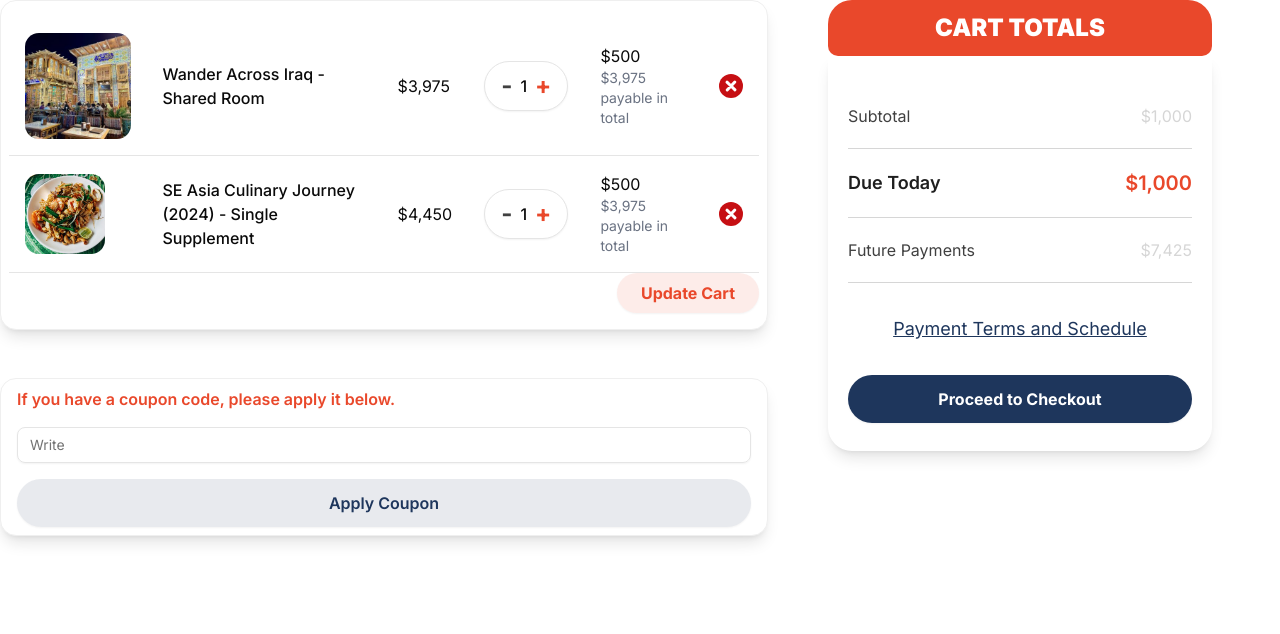
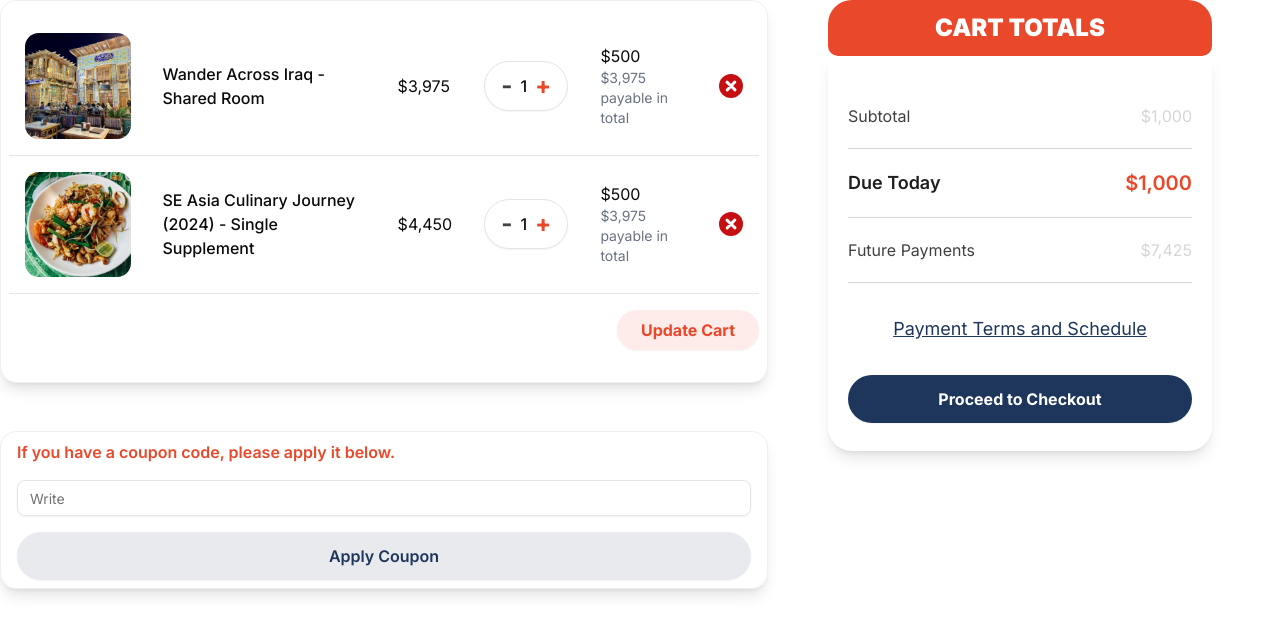
Before and after one commit to Ooozari/wandering-tour-app, a Next.js app: page /cart in a window 1280 px wide. Shown: the top 634 px of the page. Built offline with nearby package versions, Linux system fonts and the light colour scheme.

Commit message:
updated Cart

```diff
--- a/src/views/Cart.jsx
+++ b/src/views/Cart.jsx
@@ -20,24 +20,21 @@ function Cart() {
     return (
         <>
             <div className='flex md:flex-row flex-col gap-15'>
-
                 {/* Cart Table */}
                 <div className='w-full md:w-[60%] flex flex-col gap-12'>
-                    {/* Cart Table */}
-                    <div className='bg-White px-2 py-4 shadow-lg border-1 border-strokeLight rounded-2xl '>
+                    <div className='relative bg-White px-2 py-4 shadow-lg border border-strokeLight rounded-2xl'>
+                        {/* Table Scrollable */}
+                        <div className='overflow-x-auto'>
                             <table className="w-full border-collapse">
                                 <tbody>
-                                <tr className="overflow-x-auto w-full border-b">
+                                    <tr className="border-b">
                                         <td className="p-4">
-                                        <Image src={CartItem1} alt="Cart Item 1 Img" className="object-cover rounded-xl" />
+                                            <Image src={CartItem1} alt="Cart Item 1 Img" className="rounded-xl" />
                                         </td>
-
                                         <td className="p-4">
                                             <h3 className="font-medium">Wander Across Iraq - Shared Room</h3>
                                         </td>
-
                                         <td className="p-4">$3,975</td>
-
                                         <td className="p-4">
                                             <div className="flex-1 flex">
                                                 <Button variant="outline" className="w-full flex justify-between items-center">
@@ -47,78 +44,68 @@ function Cart() {
                                                 </Button>
                                             </div>
                                         </td>
-
                                         <td className="p-4">
                                             <p>$500</p>
                                             <p className="text-sm text-gray-500">$3,975 payable in total</p>
                                         </td>
-
-                                    <td className="p-4">
+                                        <td className="p-4 sticky right-0 bg-White">
                                             <CrossDelete />
                                         </td>
                                     </tr>
+
                                     <tr className="border-b">
                                         <td className="p-4">
-                                        <Image src={CartItem2} alt="Cart Item 2 Img" className="h-20 w-20 object-cover rounded-xl" />
+                                            <Image src={CartItem2} alt="Cart Item 2 Img" className="rounded-xl" />
                                         </td>
-
                                         <td className="p-4">
                                             <h3 className="font-medium">SE Asia Culinary Journey (2024) - Single Supplement</h3>
                                         </td>
-
                                         <td className="p-4">$4,450</td>
-
                                         <td className="p-4">
-                                        <div className="flex-1 flex">
-                                            <Button variant="outline" className="w-full flex justify-between items-center">
+                                            <div className="flex-1 flex items-center gap-2">
+                                                <Button variant="outline" sizeclassName="w-full flex">
                                                     <p onClick={handlepersonCounterDec} className='text-darkGrey text-2xl font-bold cursor-pointer'>-</p>
                                                     <p>{personCounter}</p>
-                                                <p onClick={handlepersonCounterInc} className='text-Secondary cursor-pointer text-2xl font-bold'>+</p>
+                                                    <p onClick={handlepersonCounterInc} className='text-Secondary text-2xl font-bold cursor-pointer'>+</p>
                                                 </Button>
                                             </div>
                                         </td>
-
                                         <td className="p-4">
                                             <p>$500</p>
                                             <p className="text-sm text-gray-500">$3,975 payable in total</p>
                                         </td>
-
-                                    <td className="p-4 cursor-pointer">
+                                        <td className="p-4 sticky right-0 bg-White">
                                             <CrossDelete className='cursor-pointer' />
                                         </td>
                                     </tr>
-                                <tr>
-                                    <td colSpan={6} className='text-right'>
-                                        <Button variant='lightSecondary' size='lg' className='font-bold'>Update Cart</Button>
-                                    </td>
-                                </tr>
-
-                                {/* Add more rows as needed */}
                                 </tbody>
                             </table>
-
                         </div>
 
-                    {/* Coupon */}
-                    <div className='py-2 px-4 bg-white shadow-lg border-1 border-strokeLight rounded-2xl flex flex-col gap-4'>
-                        <p className='text-Secondary font-semibold' >If you have a coupon code, please apply it below.</p>
-                        <Input type='text' placeholder="Write" className='py-2'/>
+                        {/* Sticky Update Cart Button (outside scroll) */}
+                        <div className='sticky right-0 bottom-0 flex justify-end bg-White py-4'>
+                            <Button variant='lightSecondary' size='lg' className='font-bold'>Update Cart</Button>
+                        </div>
+                    </div>
+
+
+                    {/* Coupon Section */}
+                    <div className='py-2 px-4 bg-white shadow-lg border border-strokeLight rounded-2xl flex flex-col gap-4'>
+                        <p className='text-Secondary font-semibold'>If you have a coupon code, please apply it below.</p>
+                        <Input type='text' placeholder="Write" />
                         <div>
-                            <Button variant='lightPrimary' className='w-full font-semibold text-[16px]' >Apply Coupon</Button>
+                            <Button variant='lightPrimary' className='w-full font-semibold text-[16px]'>Apply Coupon</Button>
                         </div>
                     </div>
                 </div>
 
                 {/* Cart Total */}
                 <div className='w-full md:w-[30%] rounded-t-3xl rounded-b-3xl'>
-                    {/* Top */}
-                    <div className=' flex items-center justify-center bg-Secondary rounded-t-3xl rounded-b-[10px] w-full'>
+                    <div className='flex items-center justify-center bg-Secondary rounded-t-3xl rounded-b-[10px] w-full'>
                         <h5 className='text-center text-White font-[900] py-3 text-2xl uppercase'>Cart Totals</h5>
                     </div>
 
-                    {/* text */}
                     <div className='px-5 py-7 w-full rounded-b-3xl shadow-lg flex flex-col gap-8'>
-                        {/* Totals */}
                         <div className='flex flex-col'>
                             <div className='border-b border-lightGrey py-5 flex justify-between items-center'>
                                 <p className='text-darkGrey'>Subtotal</p>
@@ -134,9 +121,8 @@ function Cart() {
                             </div>
                         </div>
 
-                        {/* Terms and Schedule */}
                         <div className='text-Primary font-[400] underline text-lg text-center hover:cursor-pointer'>Payment Terms and Schedule</div>
-                        {/* Button */}
+
                         <div>
                             <Button className='text-[16px] w-full text-White font-bold'>Proceed to Checkout</Button>
                         </div>
@@ -144,6 +130,7 @@ function Cart() {
                 </div>
             </div>
 
+
         </>
     )
 }
```
Lines whose indentation alone changed are shown as unchanged.
